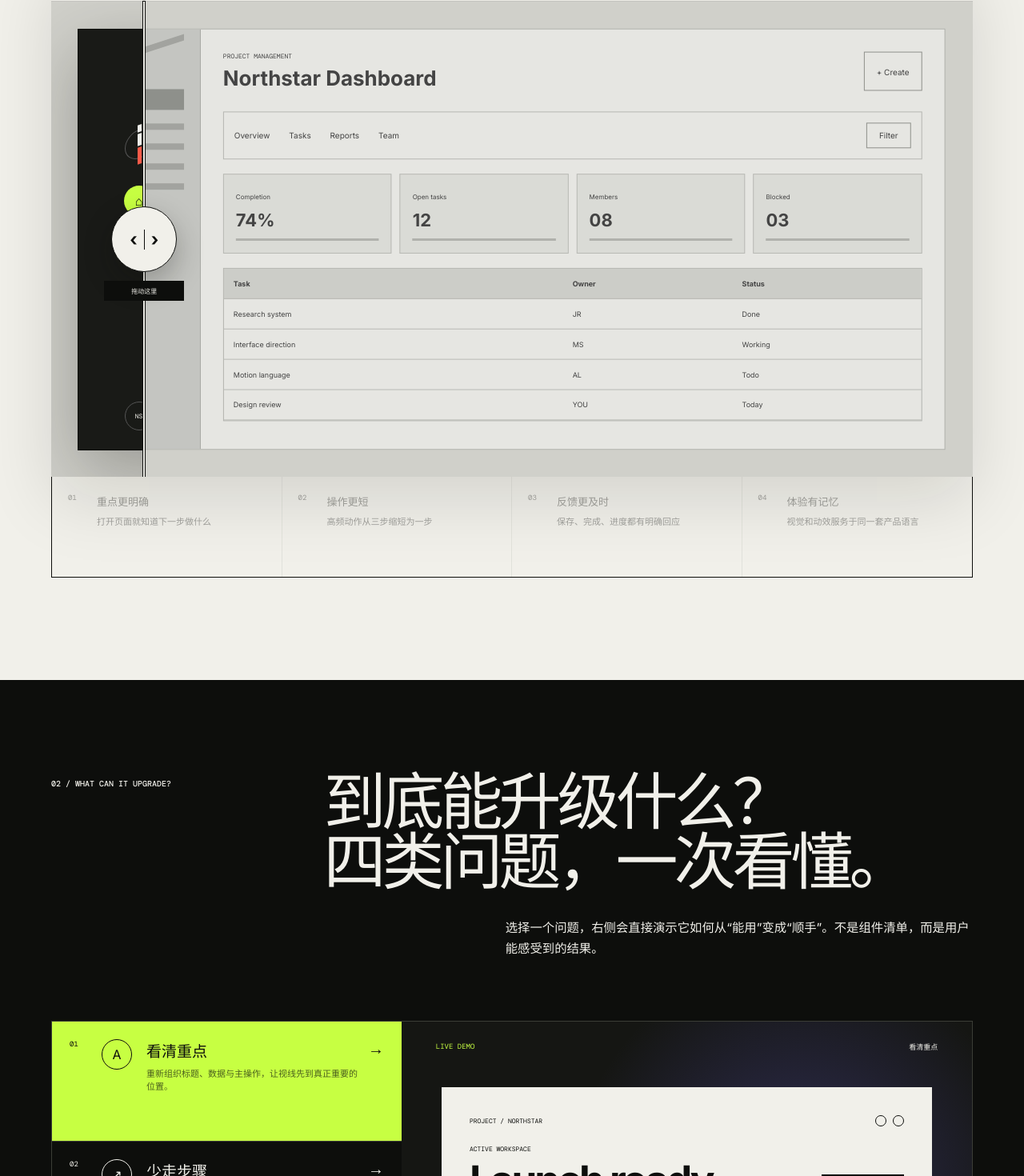
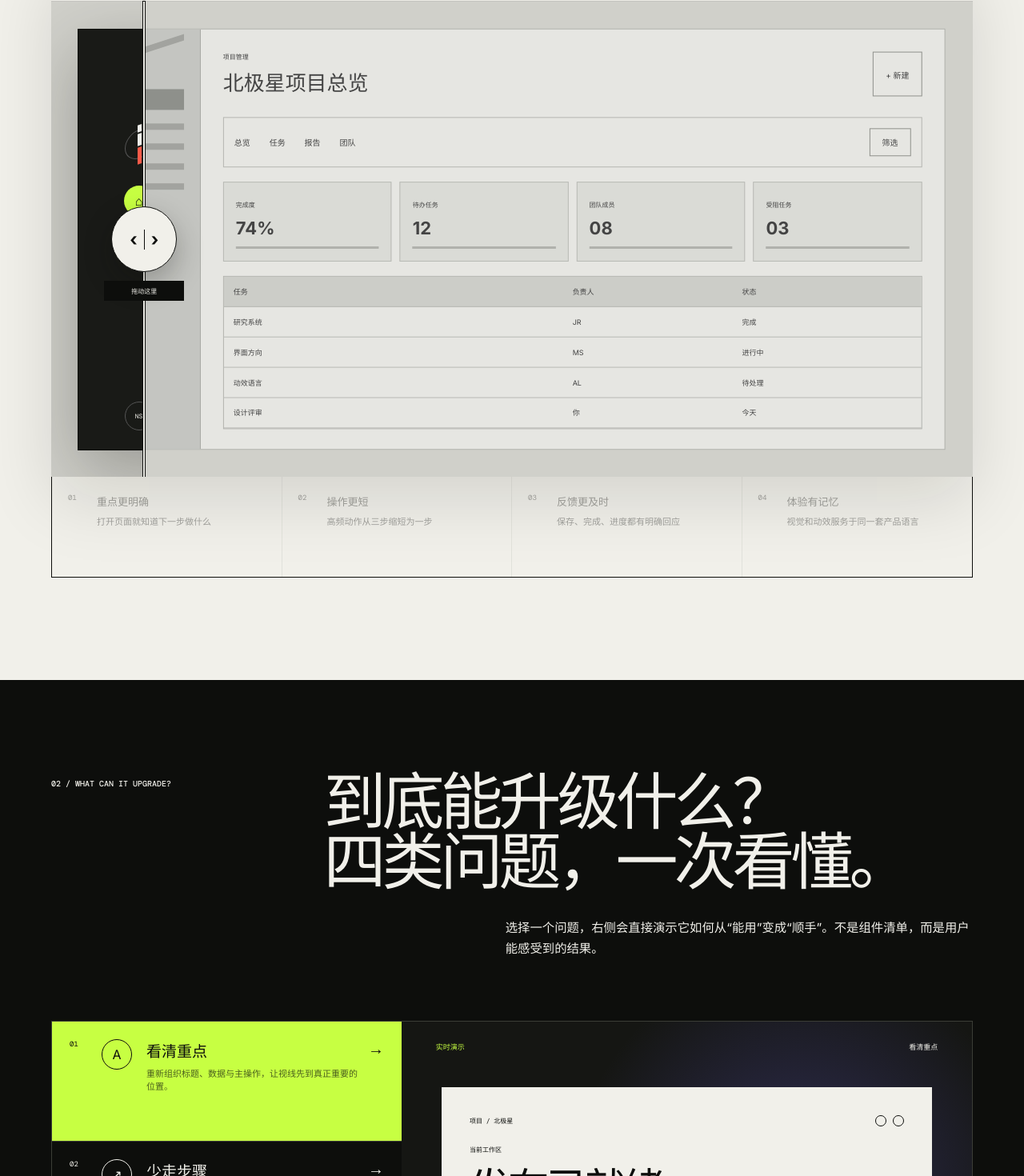
Before and after one commit to Zeno-wistom/vibe-upgrader-showcase, a React (Vite) app: page / in a window 1280 px wide. Shown: the part 1912-3382 px from the top of the page at 80% size. Built offline with nearby package versions, Linux system fonts and the light colour scheme; the HTML template or start-up script is replaced by a standard one; a web font is replaced by a local one.

Commit message:
Localize showcase demos and clarify active track

```diff
--- a/src/App.tsx
+++ b/src/App.tsx
@@ -207,19 +207,20 @@ function Heading({ eyebrow, title, body, light = false }: { eyebrow: string; tit
   return <div className={`heading${light ? ' light' : ''}`}><p>{eyebrow}</p><h2>{title.map(line => <span key={line}>{line}</span>)}</h2><p>{body}</p></div>
 }
 
-function BeforeWorkspace() {
+function BeforeWorkspace({ locale }: { locale: Locale }) {
+  const zh = locale === 'zh'
   return <div className="workspace before-workspace" aria-hidden="true">
     <aside><Mark /><span className="active" /><span /><span /><span /><span /></aside>
     <main>
-      <header><div><small>PROJECT MANAGEMENT</small><strong>Northstar Dashboard</strong></div><button tabIndex={-1}>+ Create</button></header>
-      <div className="old-filters"><span>Overview</span><span>Tasks</span><span>Reports</span><span>Team</span><button tabIndex={-1}>Filter</button></div>
-      <div className="old-stats">{['74%', '12', '08', '03'].map((v, i) => <div key={v}><small>{['Completion', 'Open tasks', 'Members', 'Blocked'][i]}</small><strong>{v}</strong><i /></div>)}</div>
+      <header><div><small>{zh ? '项目管理' : 'PROJECT MANAGEMENT'}</small><strong>{zh ? '北极星项目总览' : 'Northstar Dashboard'}</strong></div><button tabIndex={-1}>{zh ? '+ 新建' : '+ Create'}</button></header>
+      <div className="old-filters"><span>{zh ? '总览' : 'Overview'}</span><span>{zh ? '任务' : 'Tasks'}</span><span>{zh ? '报告' : 'Reports'}</span><span>{zh ? '团队' : 'Team'}</span><button tabIndex={-1}>{zh ? '筛选' : 'Filter'}</button></div>
+      <div className="old-stats">{['74%', '12', '08', '03'].map((v, i) => <div key={v}><small>{(zh ? ['完成度', '待办任务', '团队成员', '受阻任务'] : ['Completion', 'Open tasks', 'Members', 'Blocked'])[i]}</small><strong>{v}</strong><i /></div>)}</div>
       <div className="old-table">
-        <div><b>Task</b><b>Owner</b><b>Status</b></div>
-        <div><span>Research system</span><span>JR</span><em>Done</em></div>
-        <div><span>Interface direction</span><span>MS</span><em>Working</em></div>
-        <div><span>Motion language</span><span>AL</span><em>Todo</em></div>
-        <div><span>Design review</span><span>YOU</span><em>Today</em></div>
+        <div><b>{zh ? '任务' : 'Task'}</b><b>{zh ? '负责人' : 'Owner'}</b><b>{zh ? '状态' : 'Status'}</b></div>
+        <div><span>{zh ? '研究系统' : 'Research system'}</span><span>JR</span><em>{zh ? '完成' : 'Done'}</em></div>
+        <div><span>{zh ? '界面方向' : 'Interface direction'}</span><span>MS</span><em>{zh ? '进行中' : 'Working'}</em></div>
+        <div><span>{zh ? '动效语言' : 'Motion language'}</span><span>AL</span><em>{zh ? '待处理' : 'Todo'}</em></div>
+        <div><span>{zh ? '设计评审' : 'Design review'}</span><span>{zh ? '你' : 'YOU'}</span><em>{zh ? '今天' : 'Today'}</em></div>
       </div>
     </main>
   </div>
@@ -227,19 +228,20 @@ function BeforeWorkspace() {
 
 function AfterWorkspace({ locale, completed, interactive, onComplete }: { locale: Locale; completed: boolean; interactive: boolean; onComplete: () => void }) {
   const c = text[locale].compare
+  const zh = locale === 'zh'
   return <div className={`workspace after-workspace${completed ? ' completed' : ''}`}>
     <aside><Mark /><button tabIndex={-1} aria-hidden="true">⌂</button><button tabIndex={-1} aria-hidden="true">◇</button><button tabIndex={-1} aria-hidden="true">↗</button><span>NS</span></aside>
     <main>
-      <header><div><small>MONDAY / ACTIVE WORKSPACE</small><strong>Good morning.<br />Move Northstar forward.</strong></div><div className="team"><i>JR</i><i>MS</i><i>+3</i></div></header>
+      <header><div><small>{zh ? '星期一 / 当前工作区' : 'MONDAY / ACTIVE WORKSPACE'}</small><strong>{zh ? <>早上好。<br />推进北极星计划。</> : <>Good morning.<br />Move Northstar forward.</>}</strong></div><div className="team"><i>JR</i><i>MS</i><i>+3</i></div></header>
       <section className="focus-card">
-        <div><small>NEXT BEST ACTION</small><h3>{completed ? c.done : 'Design review'}</h3><p>{completed ? 'Everything is ready for the next milestone.' : '3 decisions are ready. Estimated time: 8 min.'}</p></div>
+        <div><small>{zh ? '下一项关键任务' : 'NEXT BEST ACTION'}</small><h3>{completed ? c.done : (zh ? '设计评审' : 'Design review')}</h3><p>{completed ? (zh ? '全部就绪，可以进入下一里程碑。' : 'Everything is ready for the next milestone.') : (zh ? '3 项决策已就绪，预计 8 分钟。' : '3 decisions are ready. Estimated time: 8 min.')}</p></div>
         <button type="button" tabIndex={interactive ? 0 : -1} onClick={onComplete}>{completed ? '✓' : c.action}<b>→</b></button>
         <div className="focus-progress"><span style={{ '--value': completed ? '100%' : '74%' } as CSSProperties} /><strong>{completed ? '100' : '74'}<small>%</small></strong></div>
       </section>
       <section className="after-grid">
-        <div className="momentum"><small>WEEKLY MOMENTUM</small><strong>+18%</strong><svg viewBox="0 0 240 70" preserveAspectRatio="none"><path d="M0 58 C30 55 34 48 60 50 S94 44 116 37 S150 46 173 25 S206 22 240 8" /></svg></div>
-        <div className="quick"><small>QUICK ACTIONS</small><button>Share preview <b>↗</b></button><button>Open decisions <b>3</b></button></div>
-        <div className="activity"><small>LIVE ACTIVITY</small><p><i />Mia resolved navigation</p><p><i />Motion spec ready</p></div>
+        <div className="momentum"><small>{zh ? '本周进展' : 'WEEKLY MOMENTUM'}</small><strong>+18%</strong><svg viewBox="0 0 240 70" preserveAspectRatio="none"><path d="M0 58 C30 55 34 48 60 50 S94 44 116 37 S150 46 173 25 S206 22 240 8" /></svg></div>
+        <div className="quick"><small>{zh ? '快捷操作' : 'QUICK ACTIONS'}</small><button>{zh ? '分享预览' : 'Share preview'} <b>↗</b></button><button>{zh ? '查看决策' : 'Open decisions'} <b>3</b></button></div>
+        <div className="activity"><small>{zh ? '实时动态' : 'LIVE ACTIVITY'}</small><p><i />{zh ? 'Mia 已解决导航问题' : 'Mia resolved navigation'}</p><p><i />{zh ? '动效规范已就绪' : 'Motion spec ready'}</p></div>
       </section>
       <div className="success-toast" role="status">{c.toast}<b>✓</b></div>
     </main>
@@ -264,7 +266,7 @@ function Compare({ locale }: { locale: Locale }) {
     <div className="compare-frame" style={{ '--split': `${position}%`, '--p': p } as CSSProperties} onPointerDown={updateFromPointer} onPointerMove={updateFromPointer}>
       <div className="compare-top"><span>{c.after}</span><span>{c.before}</span></div>
       <div className="compare-canvas">
-        <div className="before-layer"><BeforeWorkspace /></div>
+        <div className="before-layer"><BeforeWorkspace locale={locale} /></div>
         <div className="after-layer"><AfterWorkspace locale={locale} completed={completed} interactive={position > 60} onComplete={() => setCompleted(v => !v)} /></div>
       </div>
       <div className="compare-line" aria-hidden="true"><span><b>‹</b><i /><b>›</b></span><small>{position < 22 ? c.hint : `${position}%`}</small></div>
@@ -276,15 +278,16 @@ function Compare({ locale }: { locale: Locale }) {
 
 const capabilityIcons: Record<Capability, string> = { hierarchy: 'A', workflow: '↗', feedback: '✓', motion: '◎' }
 
-function CapabilityDemo({ active }: { active: Capability }) {
+function CapabilityDemo({ active, locale }: { active: Capability; locale: Locale }) {
+  const zh = locale === 'zh'
   return <div className={`cap-demo mode-${active}`}>
-    <div className="cap-top"><span>PROJECT / NORTHSTAR</span><i /><i /></div>
-    <div className="cap-title"><small>ACTIVE WORKSPACE</small><strong>Launch ready.</strong><button>Publish <b>↗</b></button></div>
+    <div className="cap-top"><span>{zh ? '项目 / 北极星' : 'PROJECT / NORTHSTAR'}</span><i /><i /></div>
+    <div className="cap-title"><small>{zh ? '当前工作区' : 'ACTIVE WORKSPACE'}</small><strong>{zh ? '发布已就绪。' : 'Launch ready.'}</strong><button>{zh ? '发布' : 'Publish'} <b>↗</b></button></div>
     <div className="cap-body">
-      <div className="cap-primary"><small>NEXT ACTION</small><h3>Approve final experience</h3><p>Everything needed for the decision is in one place.</p><button>Review now <b>→</b></button></div>
-      <div className="cap-side"><small>PROGRESS</small><strong>92%</strong><i><b /></i><p><span>✓</span>Structure</p><p><span>✓</span>Interaction</p><p><span>•</span>Final review</p></div>
+      <div className="cap-primary"><small>{zh ? '下一项任务' : 'NEXT ACTION'}</small><h3>{zh ? '批准最终体验' : 'Approve final experience'}</h3><p>{zh ? '做出决定所需的信息，都集中在这里。' : 'Everything needed for the decision is in one place.'}</p><button>{zh ? '现在评审' : 'Review now'} <b>→</b></button></div>
+      <div className="cap-side"><small>{zh ? '完成进度' : 'PROGRESS'}</small><strong>92%</strong><i><b /></i><p><span>✓</span>{zh ? '结构' : 'Structure'}</p><p><span>✓</span>{zh ? '交互' : 'Interaction'}</p><p><span>•</span>{zh ? '最终评审' : 'Final review'}</p></div>
     </div>
-    <div className="cap-feedback"><b>✓</b><span>Changes saved<br /><small>Ready for review</small></span></div>
+    <div className="cap-feedback"><b>✓</b><span>{zh ? '修改已保存' : 'Changes saved'}<br /><small>{zh ? '可以开始评审' : 'Ready for review'}</small></span></div>
     <div className="motion-rings"><i /><i /><i /></div>
   </div>
 }
@@ -300,14 +303,14 @@ function Capabilities({ locale }: { locale: Locale }) {
         const item = c.items[key]
         return <button key={key} role="tab" aria-selected={active === key} onClick={() => setActive(key)}><span>0{i + 1}</span><i>{capabilityIcons[key]}</i><div><strong>{item[0]}</strong><small>{item[1]}</small></div><b>→</b></button>
       })}</div>
-      <div className="cap-stage"><div className="stage-label"><span>LIVE DEMO</span><b>{c.items[active][0]}</b></div><CapabilityDemo active={active} /></div>
+      <div className="cap-stage"><div className="stage-label"><span>{locale === 'zh' ? '实时演示' : 'LIVE DEMO'}</span><b>{c.items[active][0]}</b></div><CapabilityDemo active={active} locale={locale} /></div>
     </div>
   </div></section>
 }
 
 function Scope({ locale }: { locale: Locale }) {
   const c = text[locale].scope
-  const [track, setTrack] = useState<Track>('standard')
+  const [track, setTrack] = useState<Track>('experimental')
   const selected = track === 'standard' ? c.standard : c.experimental
   return <section className="scope section-pad" id="scope">
     <Heading eyebrow={c.eyebrow} title={c.title} body={c.body} />
```
Also changed, not shown: src/styles.css.
